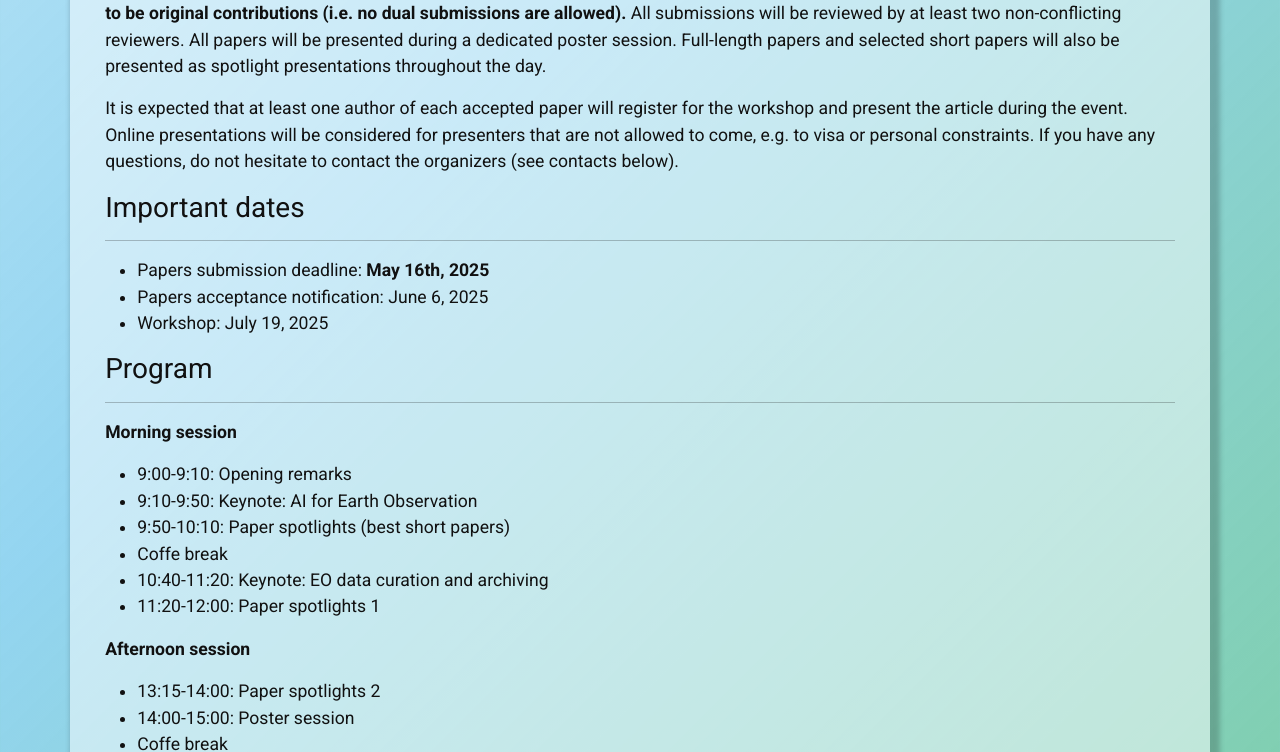
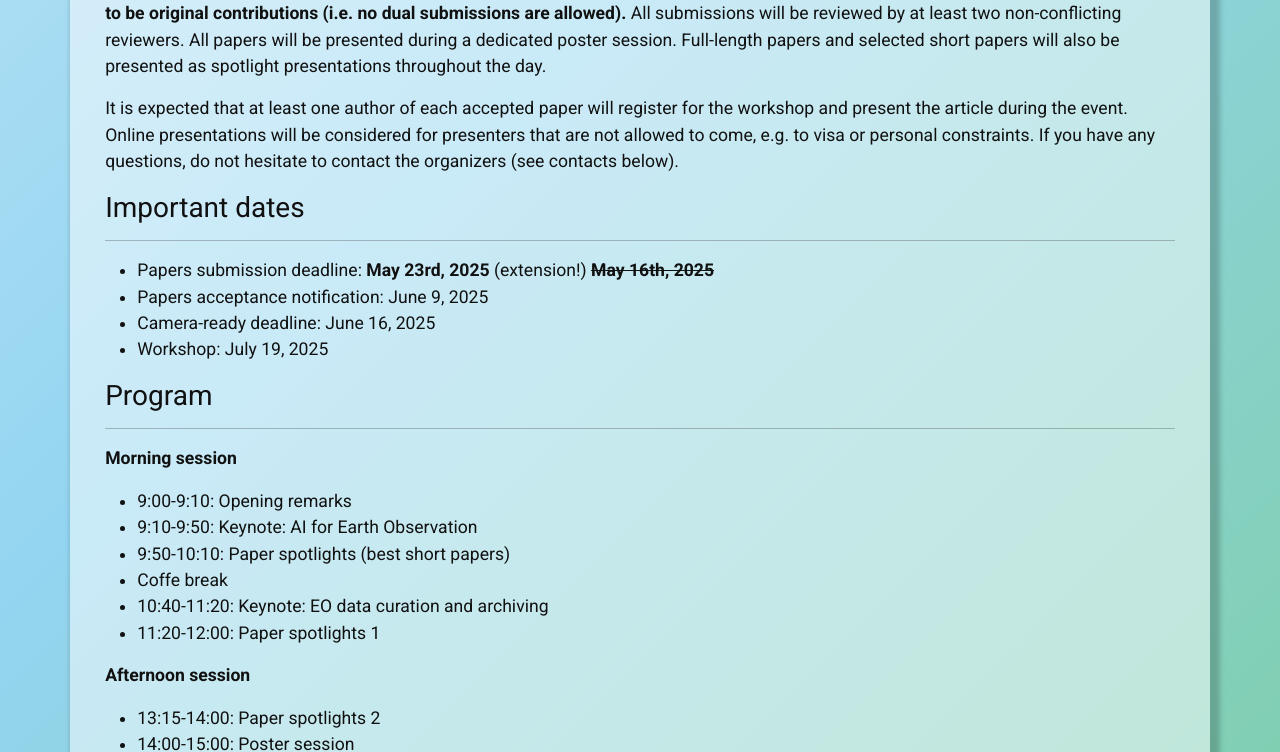
Before and after one commit to TerraBytes-Workshop/terrabytes-workshop.github.io, a Jekyll site: the page built from index.md, in a window 1280 px wide and 900 px high, scrolled down 2080 px, cut to the strip 0-752 px from the top of the window. Built offline with Jekyll 4.4.1, drawn with Linux system fonts in a browser that asks for light colours; nearby versions of some CDN libraries.

Commit message:
Add deadline extension

```diff
--- a/index.md
+++ b/index.md
@@ -69,8 +69,10 @@ It is expected that at least one author of each accepted paper will register for
 
 <h3 id="dates">Important dates</h3>
 ---
-* Papers submission deadline: **May 16th, 2025**
-* Papers acceptance notification: June 6, 2025
+
+* Papers submission deadline: **May 23rd, 2025** (extension!) ~~**May 16th, 2025**~~
+* Papers acceptance notification: June 9, 2025
+* Camera-ready deadline: June 16, 2025
 * Workshop: July 19, 2025
 
 <h3 id="schedule">Program</h3>
```
